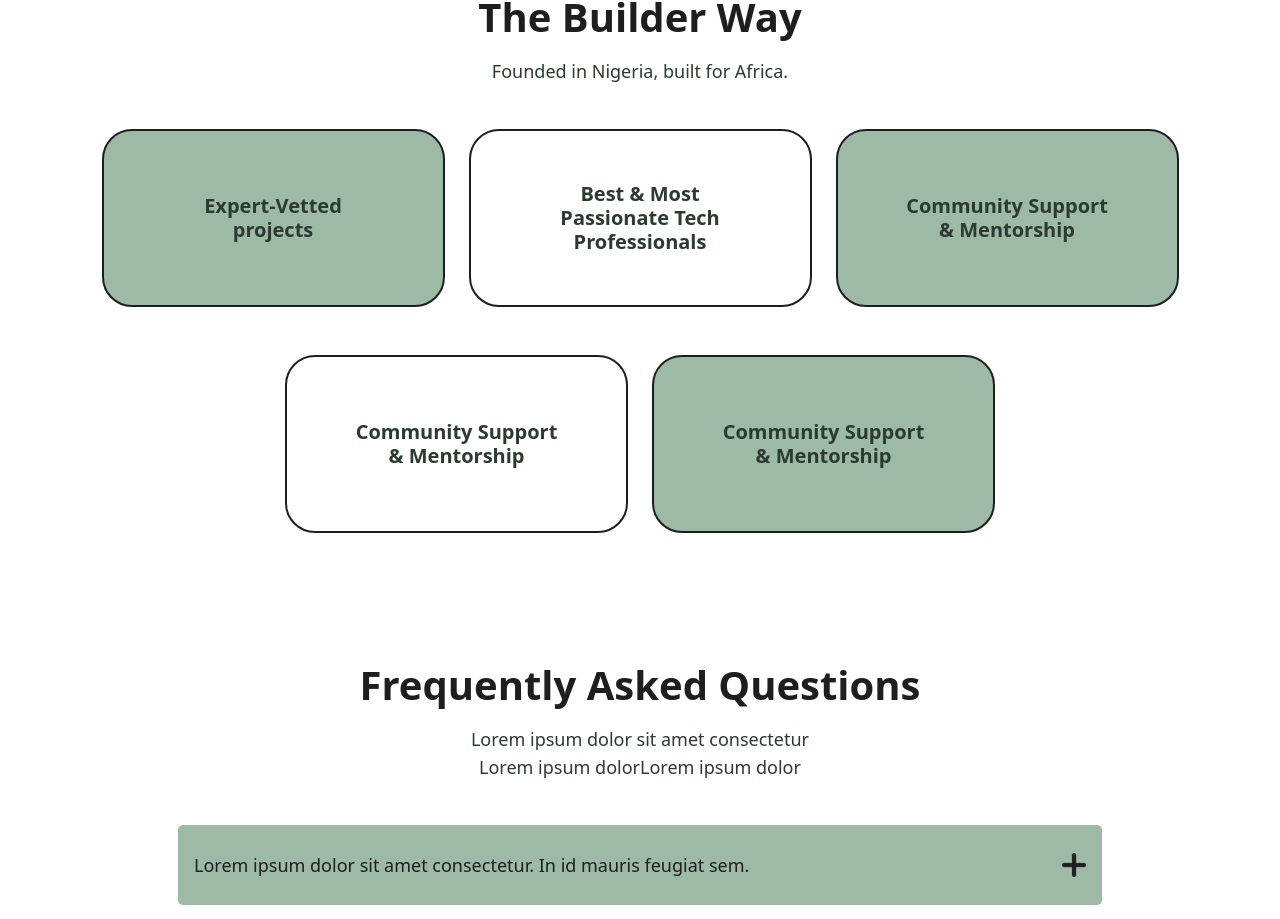
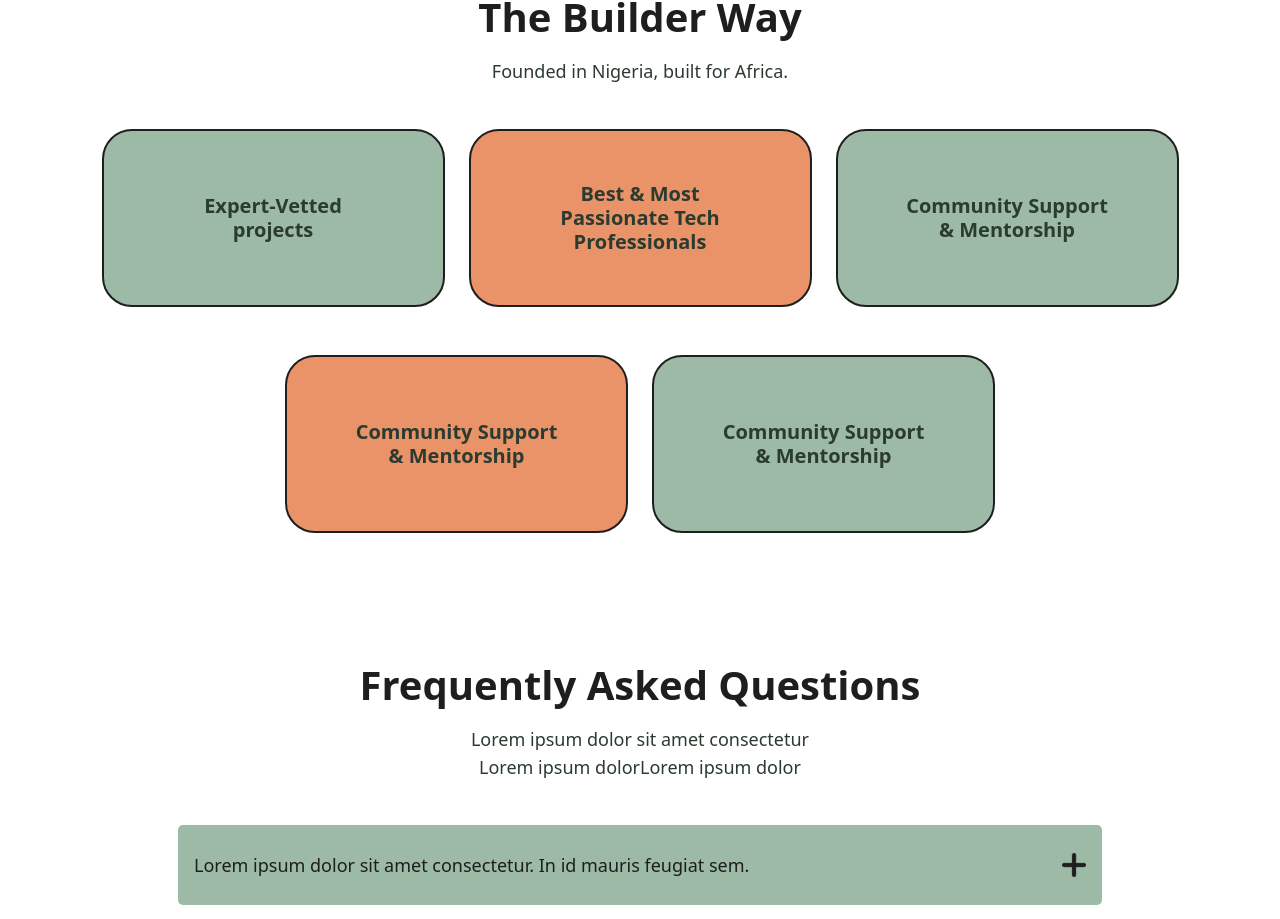
Before and after one commit to BowaDAO/Beud, a React (Vite) app: page / in a window 1280 px wide. Shown: the part 2573-3492 px from the top of the page. Built offline with nearby package versions, Linux system fonts and the light colour scheme.

Commit message:
added dynamic styles to tailwind safelist

```diff
--- a/tailwind.config.js
+++ b/tailwind.config.js
@@ -6,7 +6,7 @@ export default {
     "./src/components/**/*.{js,ts,jsx,tsx}",
     "./src/containers/**/*.{js,ts,jsx,tsx}",
   ],
-  safelist: ["main", "bg-light", "text-white"],
+  safelist: ["main", "bg-light", "text-white, bg-secondary"],
   theme: {
     extend: {
       colors: {
```
